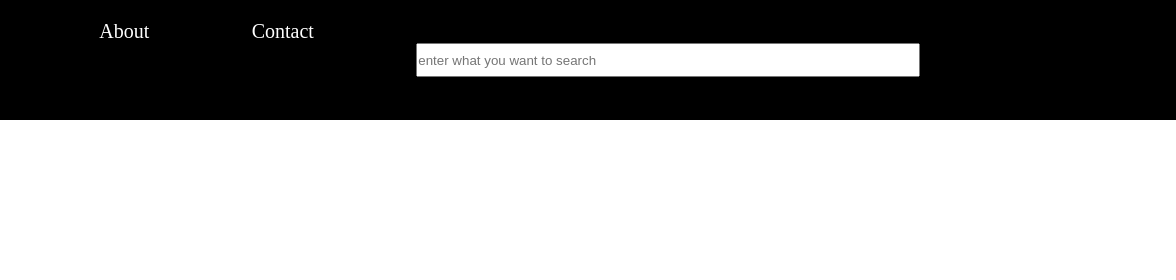
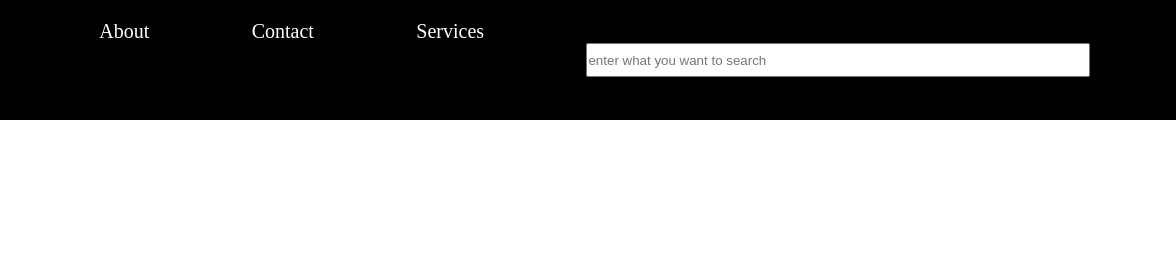
Before and after one commit to nonymous1607/CMS, a plain HTML site: page index.html in a window 1280 px wide. Shown: the top 280 px of the page, 104-1280 px from the left. Drawn offline with Linux system fonts and the light colour scheme; a web font is replaced by a local one.

Commit message:
Update index.html

```diff
--- a/index.html
+++ b/index.html
@@ -19,6 +19,7 @@
                 <li><a href="Home.html">Home</a></li>
                 <li><a href="About.html">About</a></li>
                 <li><a href="Contact.html">Contact</a></li>
+                <li><a href="Services.html">Services</a></li>
                 <div class="search">
                 <input type="text" placeholder="enter what you want to search">
             </div>
```
